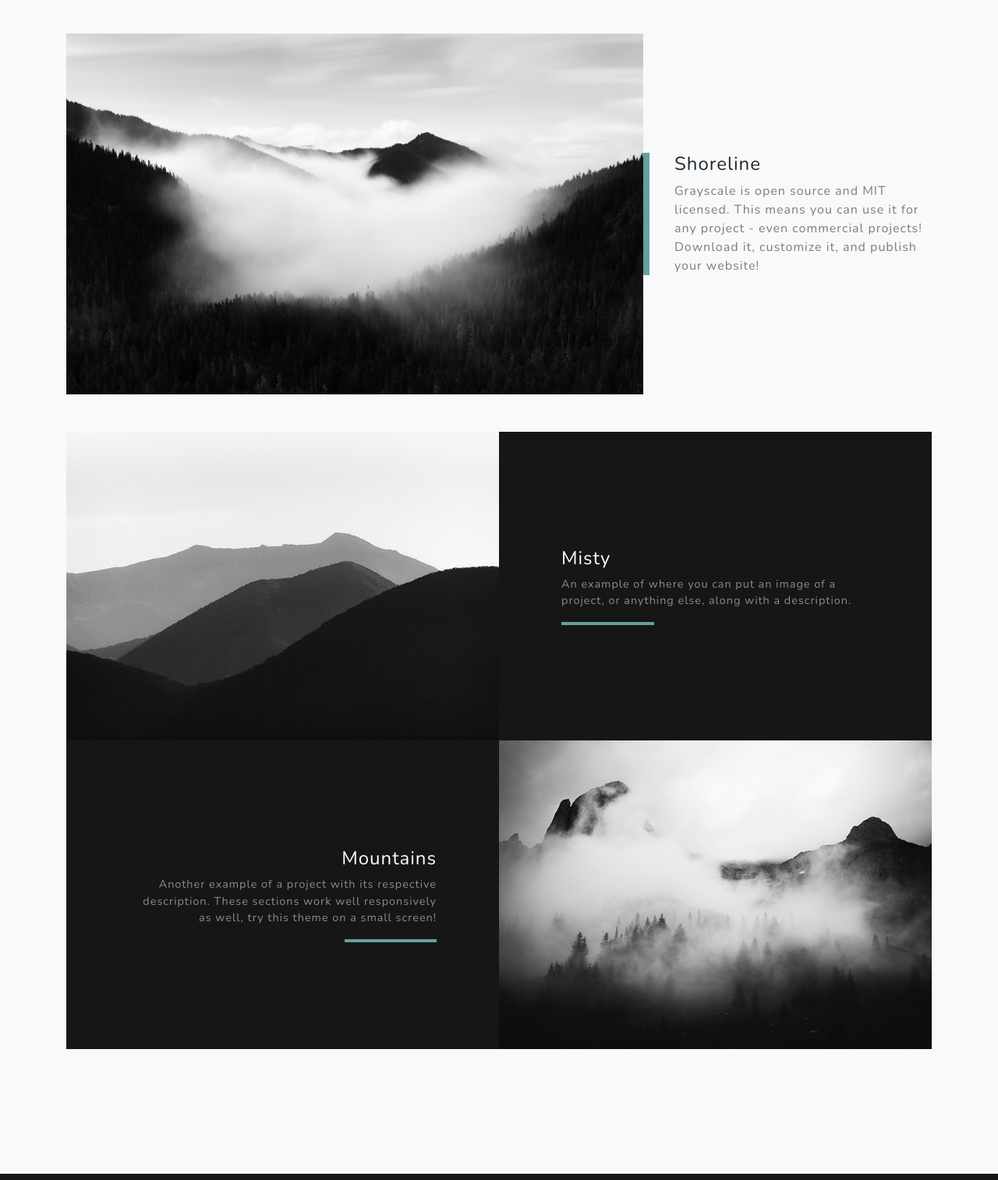
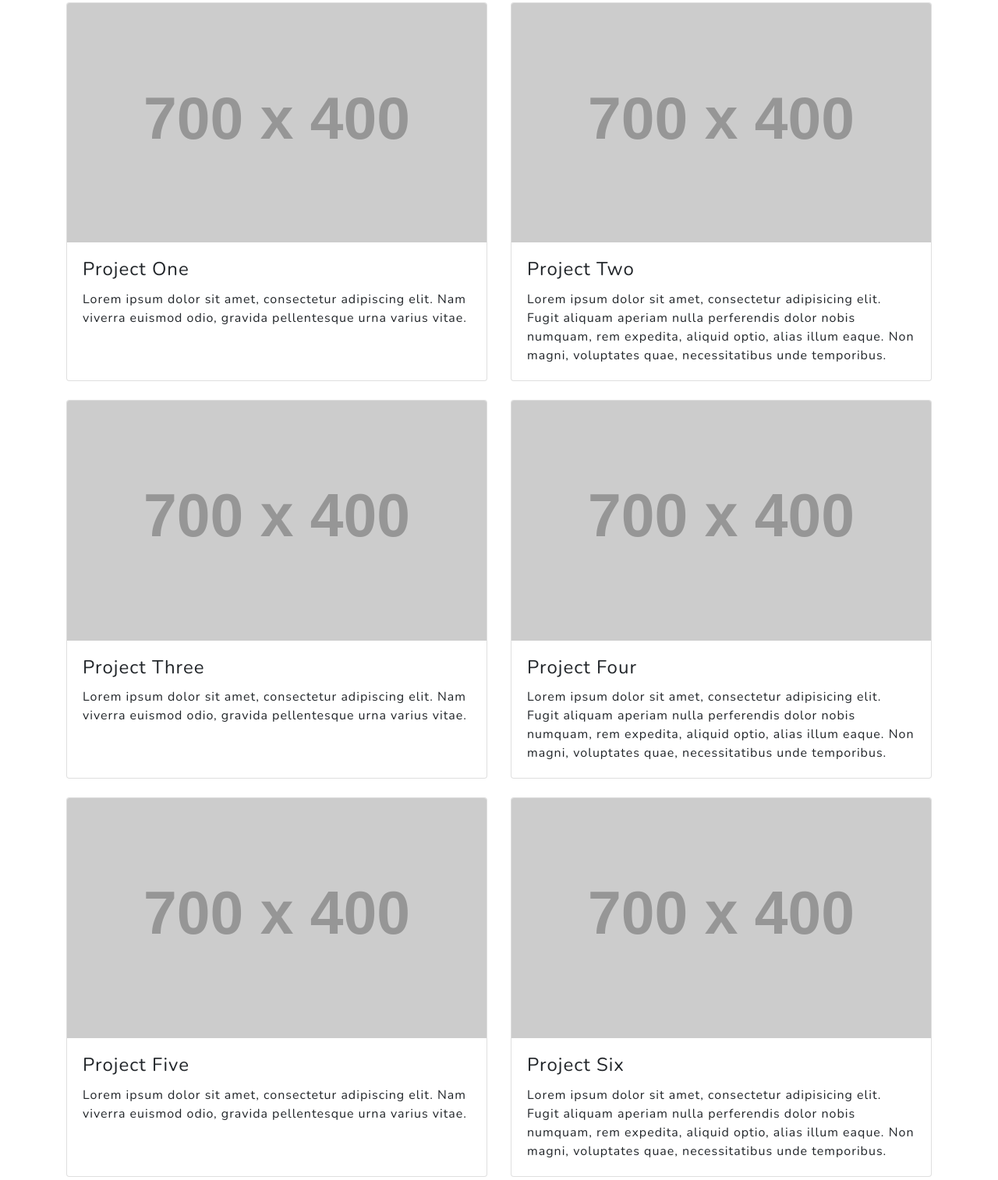
Before and after one commit to javillez/mp-prototype, a plain HTML site: page photography.html in a window 1280 px wide. Shown: the part 1605-3119 px from the top of the page at 78% size. Drawn offline with nearby package versions, Linux system fonts and the light colour scheme; placeholder pictures from the web are drawn by us.

Commit message:
Pictures Updated

```diff
--- a/photography.html
+++ b/photography.html
@@ -82,62 +82,88 @@
     </div>
   </section>
 
-  <!-- Projects Section -->
-  <section id="projects" class="projects-section bg-light">
-    <div class="container">
+  <!-- Page Content -->
+  <div class="container mt-5">
 
-      <!-- Featured Project Row -->
-      <div class="row align-items-center no-gutters mb-4 mb-lg-5">
-        <div class="col-xl-8 col-lg-7">
-          <img class="img-fluid mb-3 mb-lg-0" src="img/bg-masthead.jpg" alt="">
-        </div>
-        <div class="col-xl-4 col-lg-5">
-          <div class="featured-text text-center text-lg-left">
-            <h4>Shoreline</h4>
-            <p class="text-black-50 mb-0">Grayscale is open source and MIT licensed. This means you can use it for any project - even commercial projects! Download it, customize it, and publish your website!</p>
+    <!-- Page Heading -->
+    <h1 class="my-4">Code Snippet
+      <small>Two Column</small>
+    </h1>
+
+    <div class="row">
+      <div class="col-lg-6 mb-4">
+        <div class="card h-100">
+        <img class="card-img-top" src="http://placehold.it/700x400" alt="">
+          <div class="card-body">
+            <h4 class="card-title">
+              Project One
+            </h4>
+            <p class="card-text">Lorem ipsum dolor sit amet, consectetur adipiscing elit. Nam viverra euismod odio, gravida pellentesque urna varius vitae.</p>
           </div>
         </div>
       </div>
-
-      <!-- Project One Row -->
-      <div class="row justify-content-center no-gutters mb-5 mb-lg-0">
-        <div class="col-lg-6">
-          <img class="img-fluid" src="img/demo-image-01.jpg" alt="">
-        </div>
-        <div class="col-lg-6">
-          <div class="bg-black text-center h-100 project">
-            <div class="d-flex h-100">
-              <div class="project-text w-100 my-auto text-center text-lg-left">
-                <h4 class="text-white">Misty</h4>
-                <p class="mb-0 text-white-50">An example of where you can put an image of a project, or anything else, along with a description.</p>
-                <hr class="d-none d-lg-block mb-0 ml-0">
-              </div>
-            </div>
+      <div class="col-lg-6 mb-4">
+        <div class="card h-100">
+          <img class="card-img-top" src="http://placehold.it/700x400" alt="">
+          <div class="card-body">
+            <h4 class="card-title">
+              Project Two
+            </h4>
+            <p class="card-text">Lorem ipsum dolor sit amet, consectetur adipisicing elit. Fugit aliquam aperiam nulla perferendis dolor nobis numquam, rem expedita, aliquid optio, alias illum eaque. Non magni, voluptates quae, necessitatibus unde temporibus.</p>
           </div>
         </div>
       </div>
-
-      <!-- Project Two Row -->
-      <div class="row justify-content-center no-gutters">
-        <div class="col-lg-6">
-          <img class="img-fluid" src="img/demo-image-02.jpg" alt="">
-        </div>
-        <div class="col-lg-6 order-lg-first">
-          <div class="bg-black text-center h-100 project">
-            <div class="d-flex h-100">
-              <div class="project-text w-100 my-auto text-center text-lg-right">
-                <h4 class="text-white">Mountains</h4>
-                <p class="mb-0 text-white-50">Another example of a project with its respective description. These sections work well responsively as well, try this theme on a small screen!</p>
-                <hr class="d-none d-lg-block mb-0 mr-0">
-              </div>
-            </div>
+      <div class="col-lg-6 mb-4">
+        <div class="card h-100">
+          <img class="card-img-top" src="http://placehold.it/700x400" alt="">
+          <div class="card-body">
+            <h4 class="card-title">
+              Project Three
+            </h4>
+            <p class="card-text">Lorem ipsum dolor sit amet, consectetur adipiscing elit. Nam viverra euismod odio, gravida pellentesque urna varius vitae.</p>
           </div>
         </div>
       </div>
+      <div class="col-lg-6 mb-4">
+        <div class="card h-100">
+          <img class="card-img-top" src="http://placehold.it/700x400" alt="">
+          <div class="card-body">
+            <h4 class="card-title">
+              Project Four
+            </h4>
+            <p class="card-text">Lorem ipsum dolor sit amet, consectetur adipisicing elit. Fugit aliquam aperiam nulla perferendis dolor nobis numquam, rem expedita, aliquid optio, alias illum eaque. Non magni, voluptates quae, necessitatibus unde temporibus.</p>
+          </div>
+        </div>
+      </div>
+      <div class="col-lg-6 mb-4">
+        <div class="card h-100">
+          <img class="card-img-top" src="http://placehold.it/700x400" alt="">
+          <div class="card-body">
+            <h4 class="card-title">
+            Project Five
+            </h4>
+            <p class="card-text">Lorem ipsum dolor sit amet, consectetur adipiscing elit. Nam viverra euismod odio, gravida pellentesque urna varius vitae.</p>
+          </div>
+        </div>
+      </div>
+      <div class="col-lg-6 mb-4">
+        <div class="card h-100">
+          <img class="card-img-top" src="http://placehold.it/700x400" alt="">
+          <div class="card-body">
+            <h4 class="card-title">
+            Project Six
+            </h4>
+            <p class="card-text">Lorem ipsum dolor sit amet, consectetur adipisicing elit. Fugit aliquam aperiam nulla perferendis dolor nobis numquam, rem expedita, aliquid optio, alias illum eaque. Non magni, voluptates quae, necessitatibus unde temporibus.</p>
+          </div>
+        </div>
+      </div>
+    </div>
+    <!-- /.row -->
 
-    </div>
-  </section>
 
+
+  </div>
+        <!-- /.row -->
 
   <!-- Contact Section -->
   <section class="contact-section bg-black">
```
Also changed, not shown: design-log.html (+1 -1 lines), index.html (+1 -1 lines).
